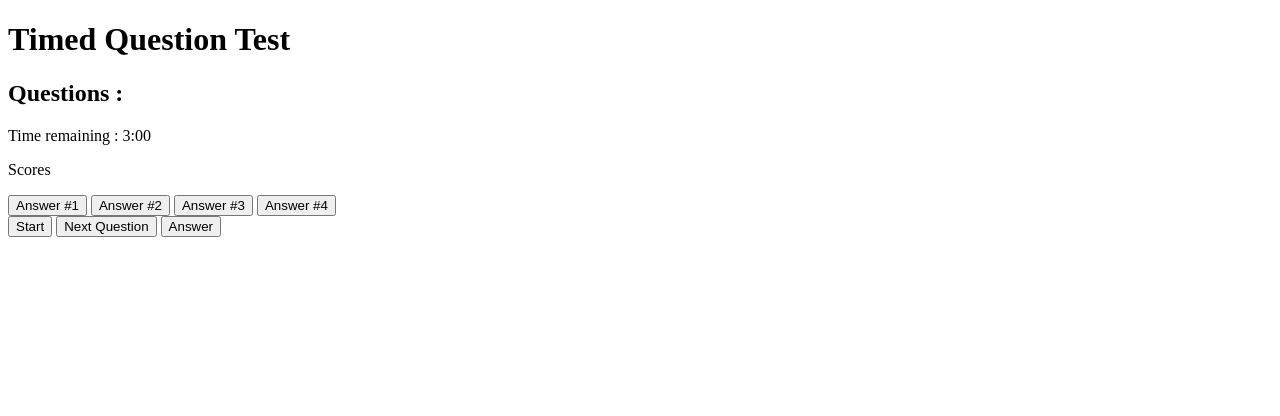
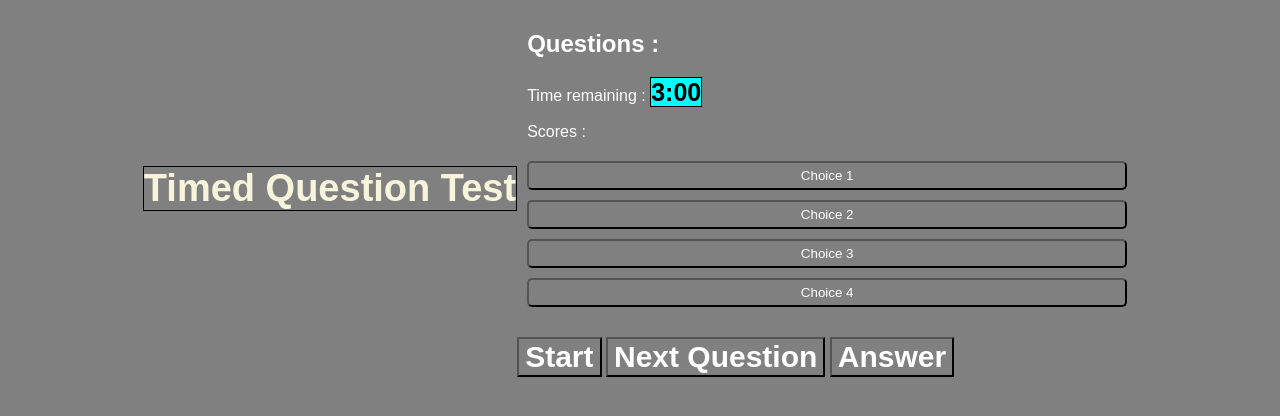
Before and after one commit to csj5118/workload4, a plain HTML site: page index.html in a window 1280 px wide. Drawn offline with Linux system fonts and the light colour scheme; files whose address does not match are found by name.

Commit message:
Added CSS styling to make the page presentable. Changed around some index.html id / class to make the CSS styling apply to each choice. Added color to the timer to make something feel like its *popping*

```diff
--- a/assets/style.css
+++ b/assets/style.css
@@ -0,0 +1,75 @@
+*{
+    font-family : sans-serif;
+    background-color:grey;
+    color :var(--color);
+}
+:root {
+    --color: white;
+}
+body {
+    width:100%;
+    height: 100%;
+    padding : 0;
+    margin : 0;
+    display: flex;
+    justify-content: center;
+    align-items:center;
+
+}
+
+h1{
+    color:beige;
+    border: 1px solid black;
+    font-size : 38px;
+}
+
+.container{
+    width: 600px;
+    border-radius : 10px;
+    padding:10px;
+}
+
+.grid {
+    display:grid;
+    gap: 10px;
+    margin: 20px 0;
+}
+
+.btn {
+border: 1px solid dotted;
+border-radius:5px;
+padding: 5px 10px;
+
+}
+
+.grid:hover{
+    border-color:black;
+}
+
+#start{
+    font-size: 30px;
+    font-weight : bold;
+    justify-content: center;
+}
+
+#next{
+    font-size: 30px;
+    font-weight : bold;
+    justify-content: center;
+
+}
+
+#Answer{
+    font-size: 30px;
+    font-weight : bold;
+    justify-content: center;
+
+}
+
+#time {
+    background-color:aqua;
+    font-weight : bold;
+    border : 1px solid black;
+    font-size:25px;
+    color:black;
+}
--- a/index.html
+++ b/index.html
@@ -13,21 +13,21 @@
 
     <main>
         <div>
-            <section>
-                <article>
-                    <h2>Questions :</h2>
+            <section class = 'container'>
+                <article id = 'questions' class = 'hidden'>
+                    <h2 id = 'header'>Questions :</h2>
                 </article>
                 <article>
                     <p>Time remaining : <span id="time"> 3:00 </span></p>
                 </article>
                 <article>
-                    <p>Scores<span id = "score"></span></p>
+                    <p>Scores :<span id = "score"></span></p>
                 </article>
-                <article id="answer" class="btn">
-                    <button class="btn">Answer #1</button>
-                    <button class="btn">Answer #2</button>
-                    <button class="btn">Answer #3</button>
-                    <button class="btn">Answer #4</button>
+                <article id="answer" class="grid">
+                    <button class="btn">Choice 1</button>
+                    <button class="btn">Choice 2</button>
+                    <button class="btn">Choice 3</button>
+                    <button class="btn">Choice 4</button>
                 </article>
             </section>
 
```
